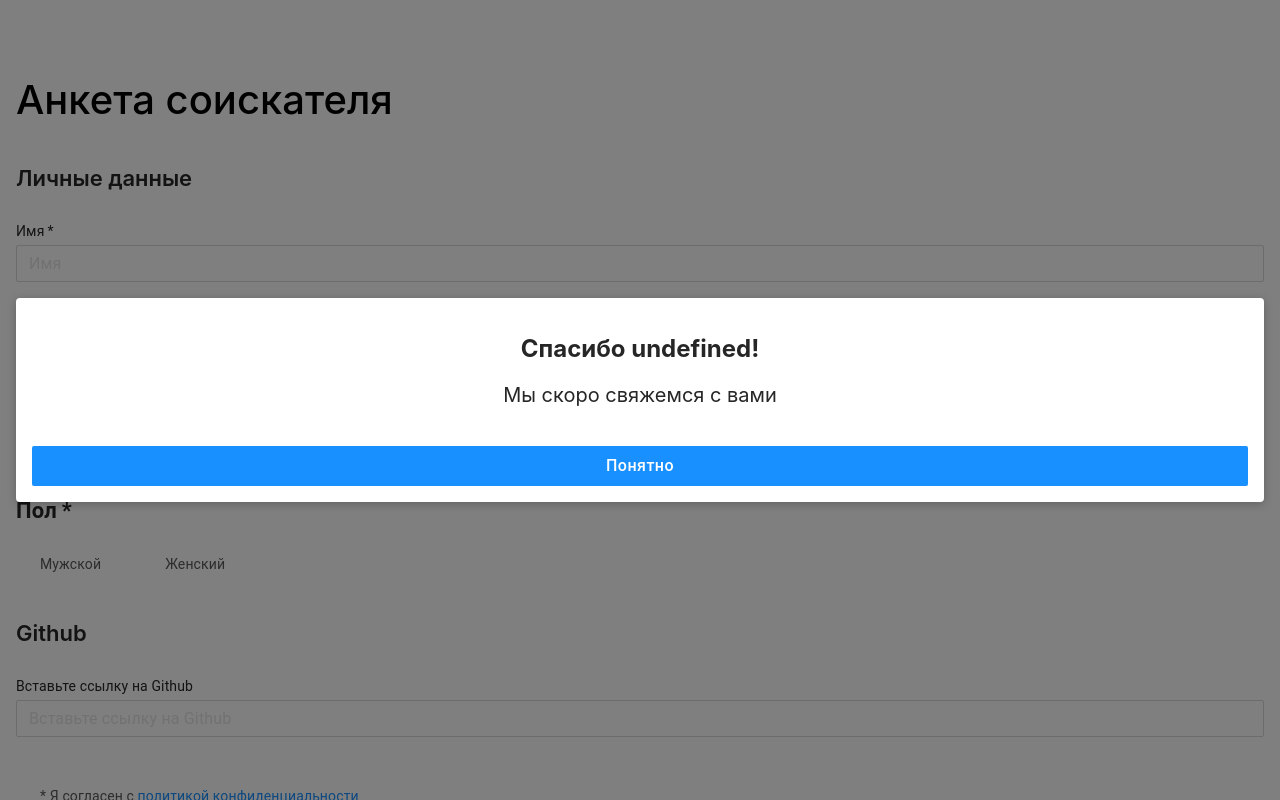
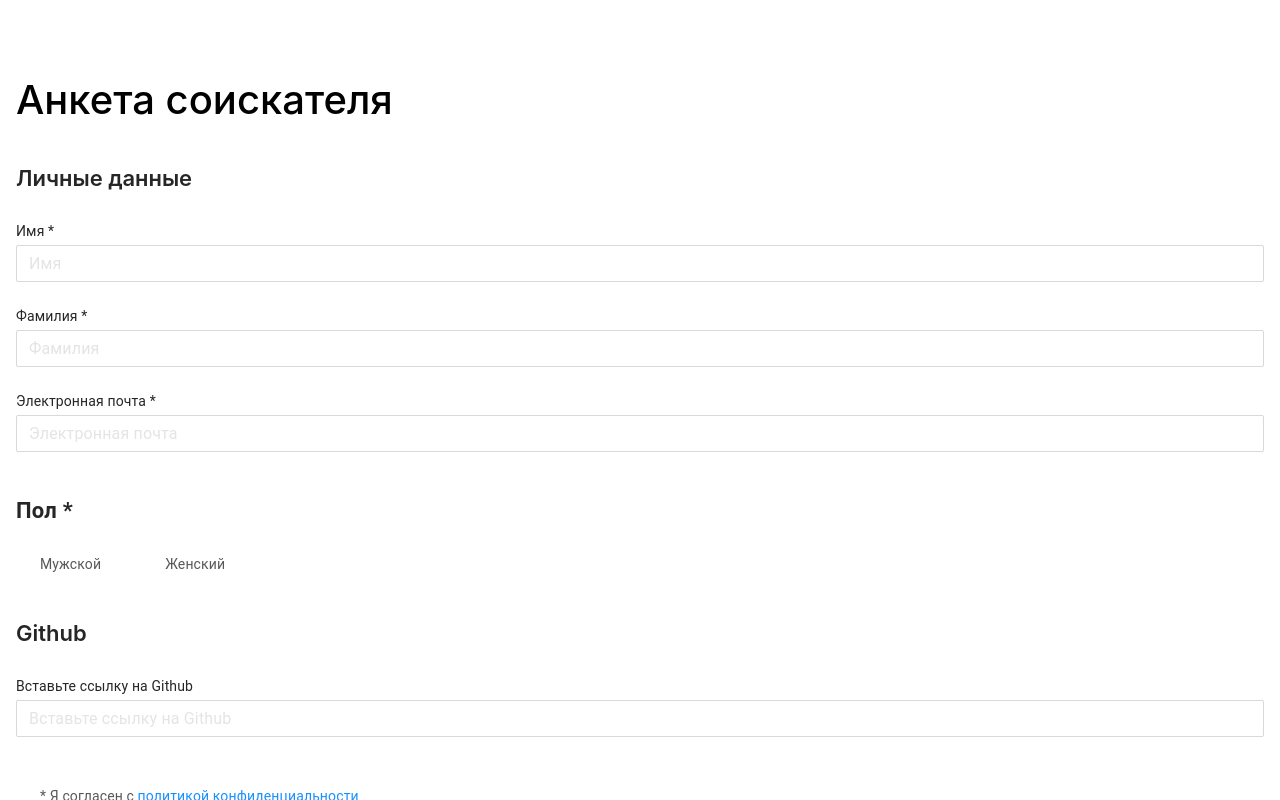
Before and after one commit to dmitry-seredkin/mygento, a Next.js app: page / in a window 1280 px wide. Shown: the top 800 px of the page. Built offline with nearby package versions, Linux system fonts and the light colour scheme.

Commit message:
make WrappedTextInput component; add validation for text inputs

```diff
--- a/src/components/Form/TextInput/index.tsx
+++ b/src/components/Form/TextInput/index.tsx
@@ -4,10 +4,15 @@ import { TextField, TextFieldProps } from '@material-ui/core'
 
 import styles from './TextInput.module.scss'
 
-type TOuterProps = Omit<TextFieldProps, 'variant'>
+export type TOuterProps = Omit<TextFieldProps, 'classes' | 'error' | 'variant'> & {
+  error?: {
+    isShown: boolean
+    text: string
+  }
+}
 type TProps = TOuterProps
 
-const TextInput: FC<TProps> = ({ ...props }) => {
+const TextInput: FC<TProps> = ({ error, ...props }) => {
   const textFieldClasses: TextFieldProps['classes'] = {
     root: styles.root,
   }
@@ -40,10 +45,12 @@ const TextInput: FC<TProps> = ({ ...props }) => {
   return (
     <TextField
       classes={textFieldClasses}
-      placeholder={typeof props.label === 'string' && props.label}
+      placeholder={typeof props.label === 'string' && props.label.replace(/\s*\*$/, '')}
       FormHelperTextProps={formHelperTextProps}
       InputLabelProps={inputLabelProps}
       InputProps={inputProps}
+      helperText={error.isShown ? error.text : props.helperText}
+      error={error.isShown}
       {...props}
     />
   )
--- /dev/null
+++ b/src/components/Form/WrappedTextInput/index.tsx
@@ -0,0 +1,29 @@
+import React, { FC } from 'react'
+
+import { Field, FieldProps, FieldRenderProps } from 'react-final-form'
+
+import TextInput, { TOuterProps as TextInputProps } from '../TextInput'
+
+type TOuterProps = Omit<TextInputProps, 'error'> & {
+  fieldProps: FieldProps<string, FieldRenderProps<string, HTMLInputElement>, HTMLInputElement>
+}
+type TProps = TOuterProps
+
+const WrappedTextInput: FC<TProps> = ({ fieldProps, ...props }) => (
+  <Field<string>
+    {...fieldProps}
+    render={({ input, meta }) => (
+      <TextInput
+        id={fieldProps.name}
+        error={{
+          isShown: meta.error && meta.touched,
+          text: meta.error || '',
+        }}
+        {...props}
+        {...input}
+      />
+    )}
+  />
+)
+
+export default WrappedTextInput
--- a/src/components/Form/index.tsx
+++ b/src/components/Form/index.tsx
@@ -1,4 +1,8 @@
+// base
 export { default as Checkbox } from './Checkbox'
 export { default as Fieldset } from './Fieldset'
 export { default as RadioGroup } from './RadioGroup'
 export { default as TextInput } from './TextInput'
+
+// wrapped
+export { default as WrappedTextInput } from './WrappedTextInput'
--- a/src/containers/IndexPage/components/ApplicantForm/index.tsx
+++ b/src/containers/IndexPage/components/ApplicantForm/index.tsx
@@ -3,9 +3,11 @@ import React, { FC, MouseEventHandler, useState } from 'react'
 import { Field, Form } from 'react-final-form'
 
 import Button from 'components/Button'
-import { Checkbox, Fieldset, RadioGroup, TextInput } from 'components/Form'
+import { Checkbox, Fieldset, RadioGroup, TextInput, WrappedTextInput } from 'components/Form'
 import Link from 'components/Link'
 import Modal from 'components/Modal'
+
+import { compose, email, required } from 'utils/validation'
 
 import { PRIVACY_POLICY } from 'constants/privacyPolicy'
 
@@ -18,7 +20,7 @@ type TProps = TOuterProps
 
 const ApplicantForm: FC<TProps> = ({}) => {
   const [privacyModal, setPrivacyModal] = useState<boolean>(false)
-  const [successModal, setSuccessModal] = useState<boolean>(true)
+  const [successModal, setSuccessModal] = useState<boolean>(false)
 
   const onFormSubmit = () => {
     setSuccessModal(true)
@@ -41,22 +43,20 @@ const ApplicantForm: FC<TProps> = ({}) => {
       render={({ form, values, handleSubmit }) => (
         <form onSubmit={handleSubmit}>
           <Fieldset className={styles.personalDataFieldset} title="Личные данные">
-            <Field
-              name="firstName"
-              render={({ input }) => (
-                <TextInput className={styles.textInput} label="Имя" required {...input} />
-              )}
+            <WrappedTextInput
+              className={styles.textInput}
+              fieldProps={{ name: 'firstName', validate: required }}
+              label="Имя *"
             />
-            <Field
-              name="lastName"
-              render={({ input }) => (
-                <TextInput className={styles.textInput} label="Фамилия" required {...input} />
-              )}
+            <WrappedTextInput
+              className={styles.textInput}
+              fieldProps={{ name: 'lastName', validate: required }}
+              label="Фамилия *"
             />
-            <Field
-              name="email"
+            <WrappedTextInput
               type="email"
-              render={({ input }) => <TextInput label="Электронная почта" required {...input} />}
+              fieldProps={{ name: 'email', validate: compose([required, email]) }}
+              label="Электронная почта *"
             />
           </Fieldset>
           <Field
@@ -64,21 +64,17 @@ const ApplicantForm: FC<TProps> = ({}) => {
             render={({ input }) => (
               <RadioGroup
                 className={styles.sex}
-                label="Пол"
+                label="Пол *"
                 options={[
                   { label: 'Мужской', value: 'male' },
                   { label: 'Женский', value: 'female' },
                 ]}
-                required
                 {...input}
               />
             )}
           />
           <Fieldset className={styles.githubFieldset} title="Github">
-            <Field
-              name="git"
-              render={({ input }) => <TextInput label="Вставьте ссылку на Github" {...input} />}
-            />
+            <WrappedTextInput fieldProps={{ name: 'github' }} label="Вставьте ссылку на Github" />
           </Fieldset>
           <Field
             name="privacy"
@@ -119,7 +115,8 @@ const ApplicantForm: FC<TProps> = ({}) => {
             }}
             title={`Спасибо ${values.firstName}!`}
             isCenterTextAlign
-            onAccept={form.reset}
+            // @ts-expect-error
+            onAccept={form.restart}
             onClose={() => setSuccessModal(false)}
           >
             <span>Мы скоро свяжемся с вами</span>
--- /dev/null
+++ b/src/lib/utils/validation/compose.ts
@@ -0,0 +1,7 @@
+import { FieldValidator } from 'final-form'
+
+const compose: <T>(validators: FieldValidator<T>[]) => FieldValidator<T> = validators => (
+  ...args
+) => validators.reduce((error, validator) => error || validator(...args), undefined)
+
+export default compose
--- /dev/null
+++ b/src/lib/utils/validation/email.ts
@@ -0,0 +1,14 @@
+import { FieldValidator } from 'final-form'
+
+const required: FieldValidator<string> = value => {
+  const error = 'Неверный формат'
+  const emailRegExp = /^(([^<>()\[\]\\.,;:\s@"]+(\.[^<>()\[\]\\.,;:\s@"]+)*)|(".+"))@((\[[0-9]{1,3}\.[0-9]{1,3}\.[0-9]{1,3}\.[0-9]{1,3}])|(([a-zA-Z\-0-9]+\.)+[a-zA-Z]{2,}))$/
+
+  if (typeof value === 'string') {
+    return emailRegExp.test(value) ? undefined : error
+  }
+
+  return error
+}
+
+export default required
--- /dev/null
+++ b/src/lib/utils/validation/index.ts
@@ -0,0 +1,3 @@
+export { default as compose } from './compose'
+export { default as email } from './email'
+export { default as required } from './required'
--- /dev/null
+++ b/src/lib/utils/validation/required.ts
@@ -0,0 +1,13 @@
+import { FieldValidator } from 'final-form'
+
+const required: FieldValidator<string | boolean> = value => {
+  const error = 'Обязательное поле'
+
+  if (typeof value === 'string') {
+    return value.trim() ? undefined : error
+  }
+
+  return value ? undefined : error
+}
+
+export default required
--- a/tsconfig.json
+++ b/tsconfig.json
@@ -17,7 +17,8 @@
       "assets/*": ["public/*"],
       "components/*": ["src/components/*"],
       "containers/*": ["src/containers/*"],
-      "constants/*": ["src/lib/constants/*"]
+      "constants/*": ["src/lib/constants/*"],
+      "utils/*": ["src/lib/utils/*"]
     },
     "plugins": [
       {
```
